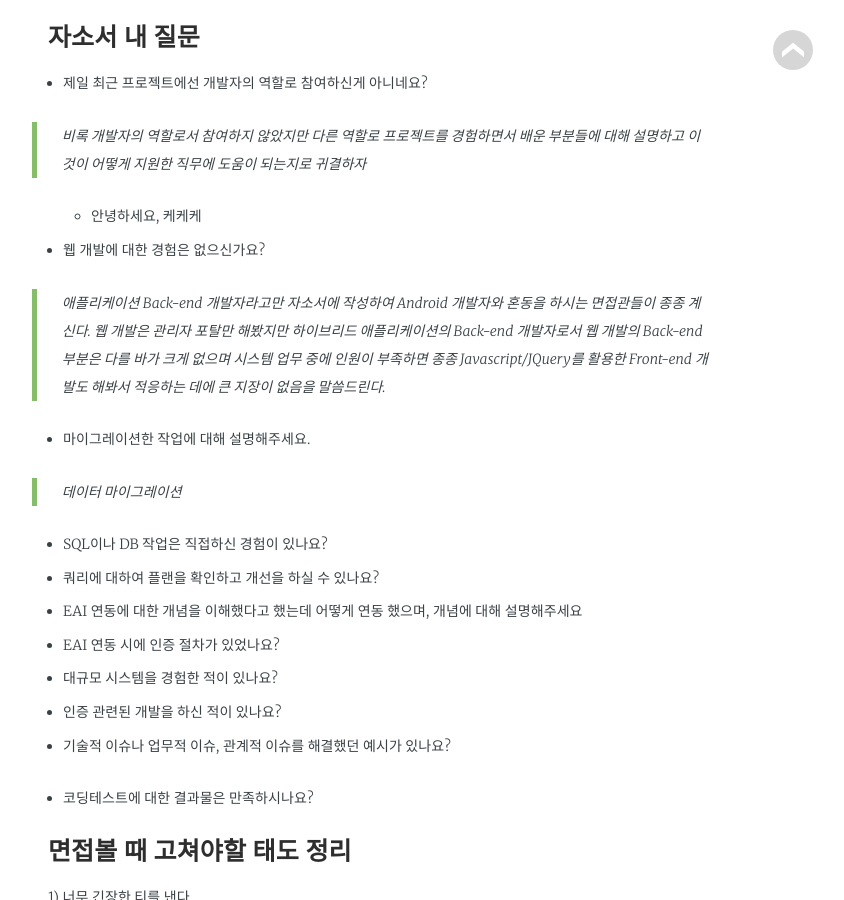
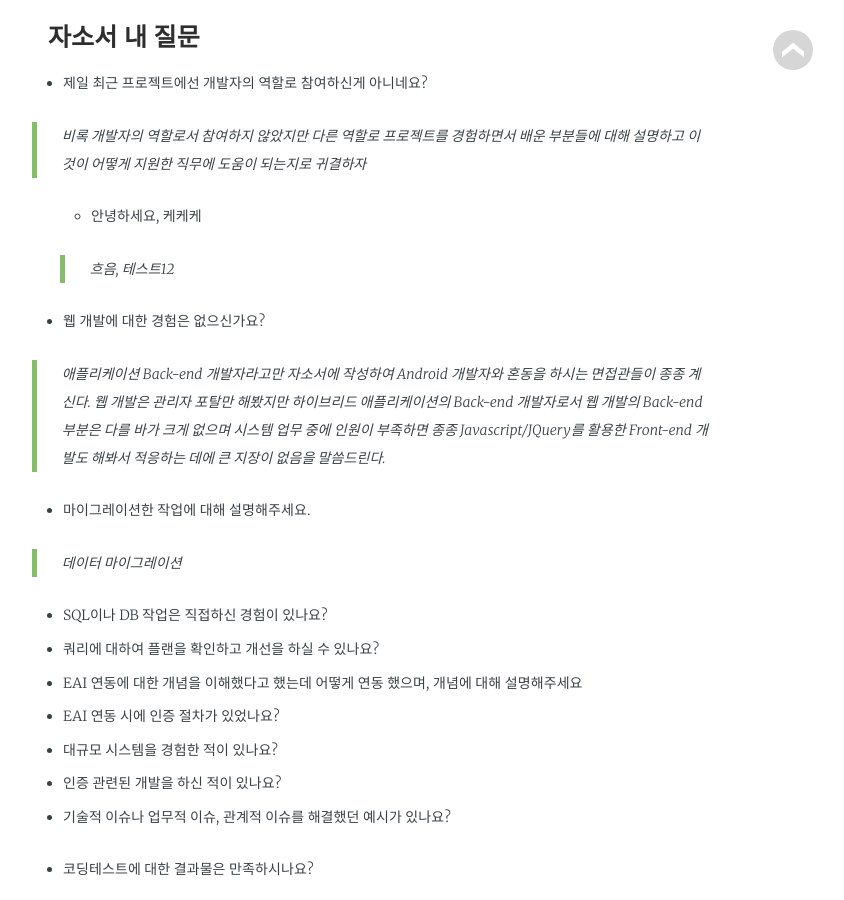
Before and after one commit to rmsdud2435/geunny-blog, a Jekyll site: the page built from _posts/2021-09-12-Interview_20210912.md, in a window 1280 px wide and 900 px high, scrolled down 1969 px. Shown: the whole window, without its empty margins (267-1111 px from the left). Built offline with Jekyll 4.4.1, drawn with Linux system fonts in a browser that asks for light colours; some web fonts are replaced.

Commit message:
update content

```diff
--- a/_posts/2021-09-12-Interview_20210912.md
+++ b/_posts/2021-09-12-Interview_20210912.md
@@ -75,6 +75,7 @@ comments:          true
  - 제일 최근 프로젝트에선 개발자의 역할로 참여하신게 아니네요?
    > 비록 개발자의 역할로서 참여하지 않았지만 다른 역할로 프로젝트를 경험하면서 배운 부분들에 대해 설명하고 이것이 어떻게 지원한 직무에 도움이 되는지로 귀결하자
     - 안녕하세요, 케케케
+       > 흐음, 테스트12
 
  - 웹 개발에 대한 경험은 없으신가요?
     > 애플리케이션 Back-end 개발자라고만 자소서에 작성하여 Android 개발자와 혼동을 하시는 면접관들이 종종 계신다. 웹 개발은 관리자 포탈만 해봤지만 하이브리드 애플리케이션의 Back-end 개발자로서 웹 개발의 Back-end 부분은 다를 바가 크게 없으며 시스템 업무 중에 인원이 부족하면 종종 Javascript/JQuery를 활용한 Front-end 개발도 해봐서 적응하는 데에 큰 지장이 없음을 말씀드린다.
```
